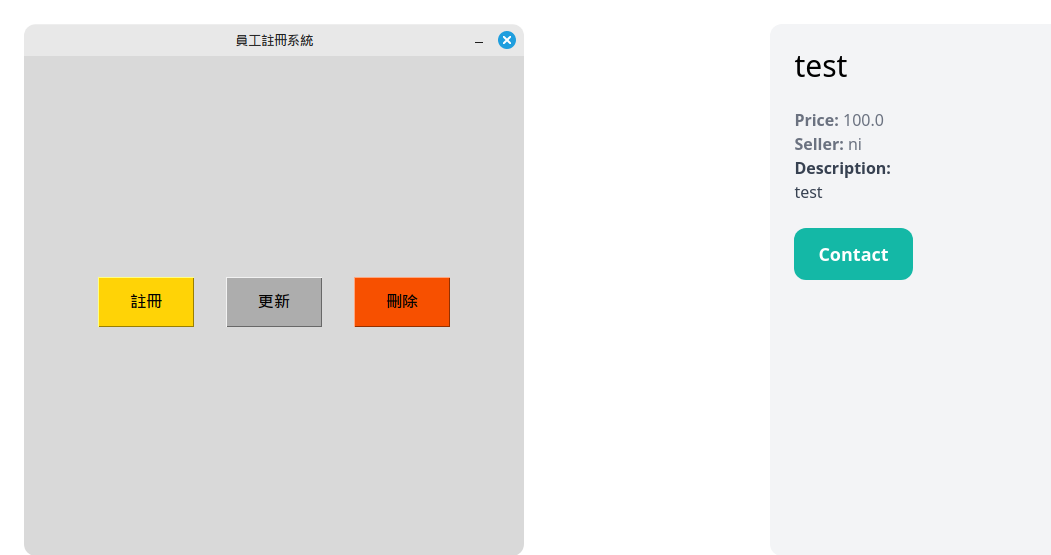
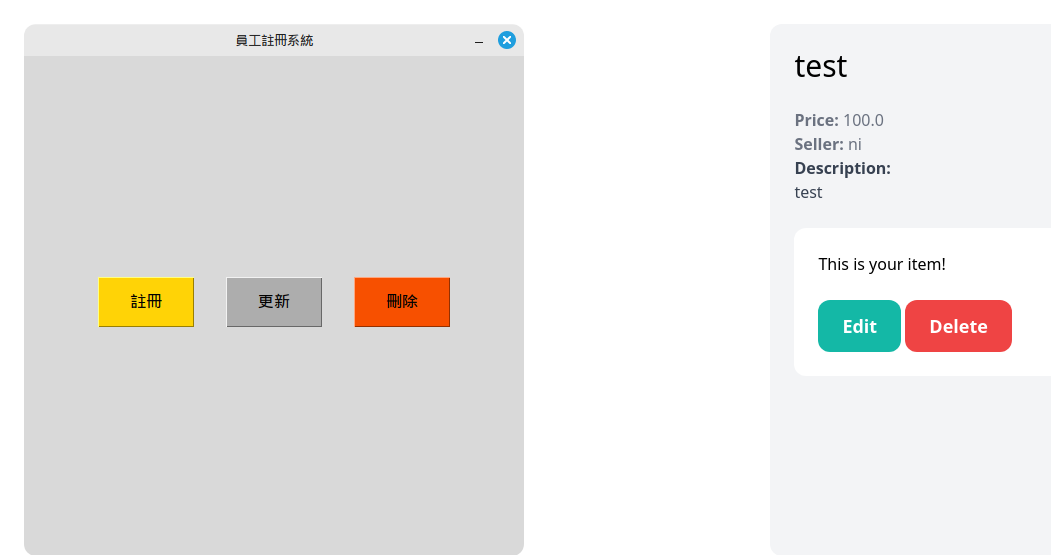
Before and after one commit to ni910715/online_marketplace, a Django app: page /item/1/ in a window 1280 px wide. Shown: the part 77-632 px from the top of the page, without its empty margins (0-1051 px from the left). Run offline with Django 4.2, Linux system fonts and the light colour scheme; a user stored in the database is signed in; data comes from the database, SQL or seed files in the repository; both versions use the stored data as it was after the commit; some libraries are stand-ins or nearby versions.

Commit message:
edit and delete

```diff
--- a/online_marketplace/dashboard/views.py
+++ b/online_marketplace/dashboard/views.py
@@ -4,6 +4,6 @@ from item.models import Item
 
 # Create your views here.
 @login_required
-def index(response):
-    items = Item.objects.filter(create_by=response.user)
-    return render(response, 'dashboard/index.html', {'items':items})
+def index(request):
+    items = Item.objects.filter(create_by=request.user)
+    return render(request, 'dashboard/index.html', {'items':items})
--- a/online_marketplace/item/forms.py
+++ b/online_marketplace/item/forms.py
@@ -23,3 +23,22 @@ class NewItemForm(forms.ModelForm):
                 'class': INPUT_CLASSES
             })
         }
+
+class EditItemForm(forms.ModelForm):
+    class Meta:
+        model = Item
+        fields = ('name', 'description', 'price', 'image', 'is_sold')
+        widgets = {
+            'name':forms.TextInput(attrs={
+                'class': INPUT_CLASSES
+            }),
+            'description':forms.Textarea(attrs={
+                'class': INPUT_CLASSES
+            }),
+            'price':forms.TextInput(attrs={
+                'class': INPUT_CLASSES
+            }),
+            'image':forms.FileInput(attrs={
+                'class': INPUT_CLASSES
+            })
+        }
--- a/online_marketplace/item/templates/item/detail.html
+++ b/online_marketplace/item/templates/item/detail.html
@@ -20,7 +20,15 @@
             </p>
         {% endif %}
 
-        <a href="#" class="inline-block mt-6 px-6 py-3 text-lg font-semibold bg-teal-500 text-white rounded-xl hover:bg-teal-700">Contact</a>
+        {% if request.user == item.create_by %}
+            <div class="mt-6 p-6 bg-white rounded-xl">
+                <p>This is your item!</p>
+                <a href="{% url 'item:edit' item.id %}" class="inline-block mt-6 px-6 py-3 text-lg font-semibold bg-teal-500 text-white rounded-xl">Edit</a>
+                <a href="{% url 'item:delete' item.id %}" class="inline-block mt-6 px-6 py-3 text-lg font-semibold bg-red-500 text-white rounded-xl">Delete</a>
+            </div>
+        {% else %}
+            <a href="#" class="inline-block mt-6 px-6 py-3 text-lg font-semibold bg-teal-500 text-white rounded-xl hover:bg-teal-700">Contact Seller</a>
+        {% endif %}
     </div>
 </div>
 
--- a/online_marketplace/item/urls.py
+++ b/online_marketplace/item/urls.py
@@ -6,4 +6,6 @@ app_name = 'item'
 urlpatterns = [
     path('new/', views.new, name='new'),
     path('<int:pk>/', views.detail, name='detail'),
+    path('<int:pk>/delete/', views.delete, name='delete'),
+    path('<int:pk>/edit/', views.edit, name='edit'),
 ]
--- a/online_marketplace/item/views.py
+++ b/online_marketplace/item/views.py
@@ -1,26 +1,49 @@
 from django.shortcuts import render, get_object_or_404, redirect
 from django.contrib.auth.decorators import login_required
 from .models import Item
-from .forms import NewItemForm
+from .forms import NewItemForm, EditItemForm
 
 # Create your views here.
-def detail(response, pk):
+def detail(request, pk):
     item = get_object_or_404(Item, pk=pk)
     related_items = Item.objects.filter(category=item.category, is_sold=False).exclude(pk=pk)[0:3]
-    return render(response, 'item/detail.html', {'item':item, 'related_items':related_items})
+    return render(request, 'item/detail.html', {'item':item, 'related_items':related_items})
 
 @login_required
-def new(response):
-    if response.method == 'POST':
-        form = NewItemForm(response.POST, response.FILES)
+def new(request):
+    if request.method == 'POST':
+        form = NewItemForm(request.POST, request.FILES)
         print(form)
 
         if form.is_valid():
             item = form.save(commit=False)
-            item.create_by = response.user
+            item.create_by = request.user
             item.save()
 
             return redirect('item:detail', pk=item.id)
     else:
         form = NewItemForm()
-    return render(response, 'item/form.html', {'form':form, 'title':'New Item'})
+    return render(request, 'item/form.html', {'form':form, 'title':'New Item'})
+
+@login_required
+def delete(request, pk):
+    item = get_object_or_404(Item, pk=pk, create_by=request.user)
+    item.delete()
+
+    return redirect('dashboard:index')
+
+@login_required
+def edit(request, pk):
+    item = get_object_or_404(Item, pk=pk, create_by=request.user)
+
+    if request.method == 'POST':
+        form = EditItemForm(request.POST, request.FILES, instance=item)
+        print(form)
+
+        if form.is_valid():
+            form.save()
+
+            return redirect('item:detail', pk=item.id)
+    else:
+        form = EditItemForm(instance=item)
+    return render(request, 'item/form.html', {'form':form, 'title':'Edit Item'})
```
Also changed, not shown: online_marketplace/core/views.py (+8 -8 lines), README.md, online_marketplace/db.sqlite3, online_marketplace/media/item_images/stitch_uiOrC4N.jpg (added), 1 other file.
